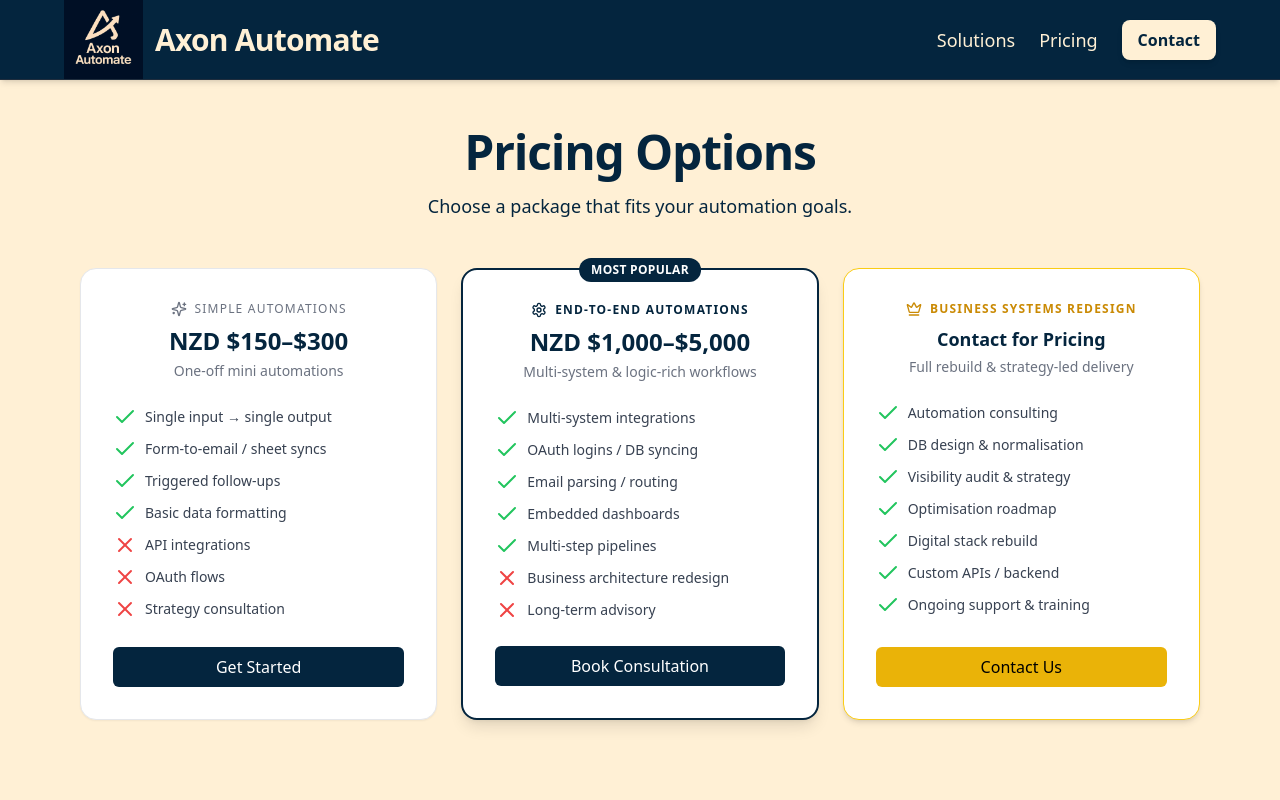
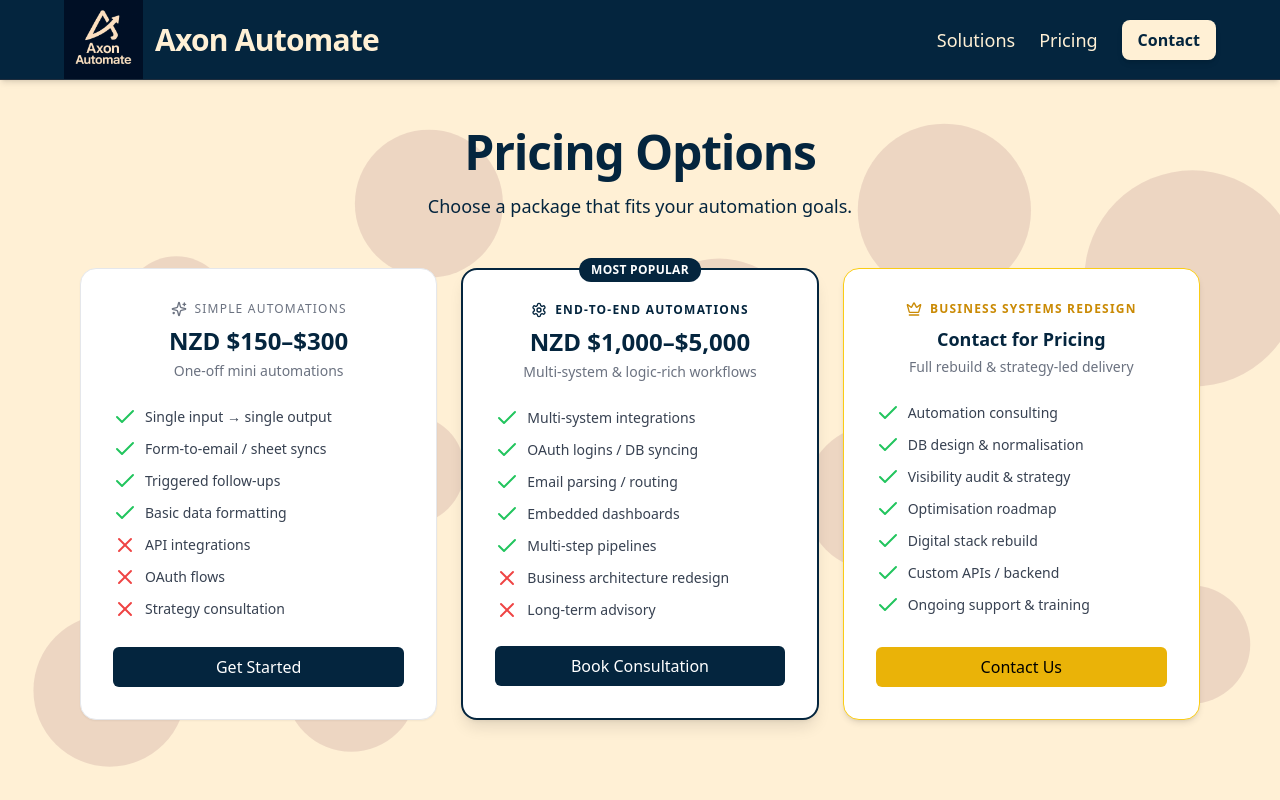
Before and after one commit to trimdex445/axon-automate, a Next.js app: page /pricing in a window 1280 px wide. Shown: the top 800 px of the page. Built offline with nearby package versions, Linux system fonts and the light colour scheme.

Commit message:
Your commit message here

```diff
--- a/pages/pricing.tsx
+++ b/pages/pricing.tsx
@@ -5,7 +5,25 @@ import Link from 'next/link';
 export default function PricingPage() {
   return (
     <Layout>
-      <section className="bg-[#fff0d5] py-12 px-4">
+      {/* highlighter-start */}
+      {/* Fixed Full-Viewport SVG Background for this page */}
+      {/* This div is now fixed to the viewport, acts as the furthest back layer (z-0) */}
+      {/* It has the base background color, and the SVG image is overlaid with opacity. */}
+      <div className="fixed inset-0 -mx-[50vw] left-1/2 w-screen pointer-events-none z-0 bg-[#fff0d5]">
+        <img
+          src="/assets/illustrations/circle-scatter-haikei.svg" // Your SVG for the circles
+          alt="Decorative Scatter"
+          className="w-full h-full object-cover opacity-30" // SVG covers this div, with opacity
+        />
+      </div>
+      {/* highlighter-end */}
+
+      {/* Main content section for the pricing page */}
+      {/* It needs `position: relative` and `z-index > 0` (e.g., z-10) to sit on top of the fixed background. */}
+      {/* The original bg-[#fff0d5] is removed from here as it's now part of the fixed background div above. */}
+      {/* highlighter-start */}
+      <section className="relative z-10 py-12 px-4"> {/* Added relative and z-10 */}
+      {/* highlighter-end */}
         <div className="max-w-6xl mx-auto text-center">
           <h2 className="text-5xl font-extrabold text-[#04253e] mb-4 tracking-tight">Pricing Options</h2>
           <p className="text-lg text-[#04253e] max-w-2xl mx-auto font-medium mb-12">
@@ -22,7 +40,6 @@ export default function PricingPage() {
                 </div>
                 <div className="text-2xl font-bold text-[#04253e] mb-1">NZD $150–$300</div>
                 <div className="text-sm text-gray-500 mb-6">One-off mini automations</div>
-
                 <ul className="text-sm text-gray-700 space-y-2 text-left">
                   <li className="flex items-center"><Check className="text-green-500 mr-2" /> Single input → single output</li>
                   <li className="flex items-center"><Check className="text-green-500 mr-2" /> Form-to-email / sheet syncs</li>
@@ -33,10 +50,10 @@ export default function PricingPage() {
                   <li className="flex items-center"><X className="text-red-500 mr-2" /> Strategy consultation</li>
                 </ul>
               </div>
-              <Link href="/contact">
-                <button className="mt-6 bg-[#04253e] text-white py-2 px-4 rounded-md hover:bg-[#021722] transition-all w-full">
+              <Link href="/contact" legacyBehavior>
+                <a className="block mt-6 bg-[#04253e] text-white text-center py-2 px-4 rounded-md hover:bg-[#021722] transition-all w-full">
                   Get Started
-                </button>
+                </a>
               </Link>
             </div>
 
@@ -52,7 +69,6 @@ export default function PricingPage() {
                 </div>
                 <div className="text-2xl font-bold text-[#04253e] mb-1">NZD $1,000–$5,000</div>
                 <div className="text-sm text-gray-500 mb-6">Multi-system & logic-rich workflows</div>
-
                 <ul className="text-sm text-gray-700 space-y-2 text-left">
                   <li className="flex items-center"><Check className="text-green-500 mr-2" /> Multi-system integrations</li>
                   <li className="flex items-center"><Check className="text-green-500 mr-2" /> OAuth logins / DB syncing</li>
@@ -63,10 +79,10 @@ export default function PricingPage() {
                   <li className="flex items-center"><X className="text-red-500 mr-2" /> Long-term advisory</li>
                 </ul>
               </div>
-              <Link href="/contact">
-                <button className="mt-6 bg-[#04253e] text-white py-2 px-4 rounded-md hover:bg-[#021722] transition-all w-full">
+              <Link href="/contact" legacyBehavior>
+                <a className="block mt-6 bg-[#04253e] text-white text-center py-2 px-4 rounded-md hover:bg-[#021722] transition-all w-full">
                   Book Consultation
-                </button>
+                </a>
               </Link>
             </div>
 
@@ -79,7 +95,6 @@ export default function PricingPage() {
                 </div>
                 <div className="text-lg font-bold text-[#04253e] mb-1">Contact for Pricing</div>
                 <div className="text-sm text-gray-500 mb-6">Full rebuild & strategy-led delivery</div>
-
                 <ul className="text-sm text-gray-700 space-y-2 text-left">
                   <li className="flex items-center"><Check className="text-green-500 mr-2" /> Automation consulting</li>
                   <li className="flex items-center"><Check className="text-green-500 mr-2" /> DB design & normalisation</li>
@@ -90,10 +105,10 @@ export default function PricingPage() {
                   <li className="flex items-center"><Check className="text-green-500 mr-2" /> Ongoing support & training</li>
                 </ul>
               </div>
-              <Link href="/contact">
-                <button className="mt-6 bg-yellow-500 text-black py-2 px-4 rounded-md hover:bg-yellow-600 transition-all w-full">
+              <Link href="/contact" legacyBehavior>
+                <a className="block mt-6 bg-yellow-500 text-black text-center py-2 px-4 rounded-md hover:bg-yellow-600 transition-all w-full">
                   Contact Us
-                </button>
+                </a>
               </Link>
             </div>
           </div>
```
Also changed, not shown: public/assets/illustrations/circle-scatter-haikei.svg (added).
